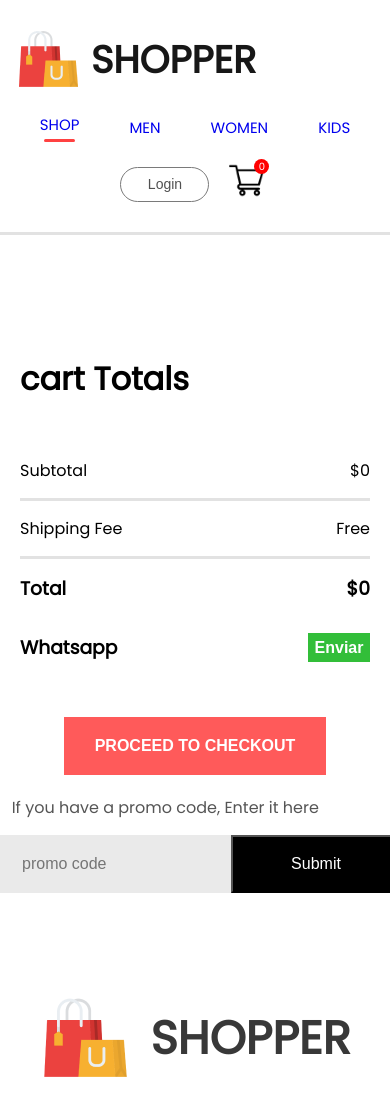
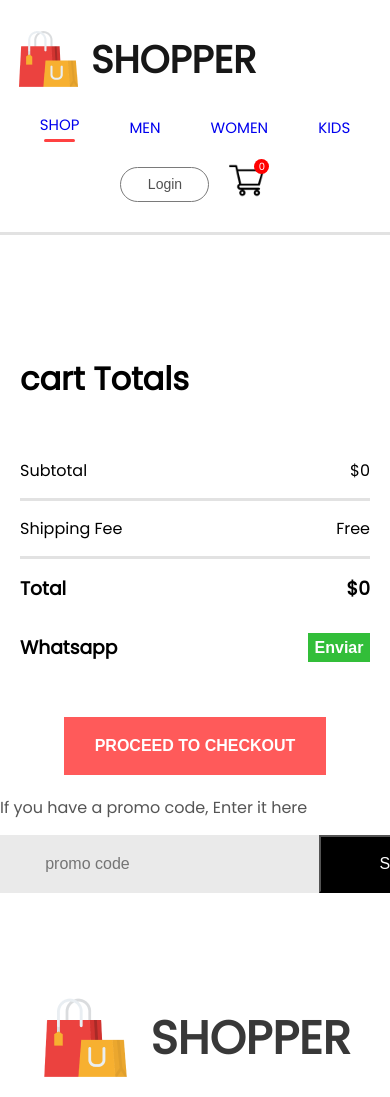
Before and after one commit to rivenie/shopper-Ecommerce-React, a React (Create React App) app: page /shopper-Ecommerce-React/cart in a window 390 px wide. Shown: the top 1097 px of the page. Built offline with nearby package versions, Linux system fonts and the light colour scheme.

Commit message:
Correcciones 06 03/08

```diff
--- a/src/Components/CartItems/CartItems.css
+++ b/src/Components/CartItems/CartItems.css
@@ -188,15 +188,20 @@
         width: 100%;
     }
 
-    .cartItems-promocode p {
+    /*.cartItems-promocode p {
         margin-left: 3%;
+    }*/
+
+    /*.cartItems-promobox {
+        width: 100%;
+    }*/
+
+    .cartItems-promobox input {
+        width: 54%;
+        padding-left: 5%;
     }
 
-    .cartItems-promobox {
-        width: 100%;
-    }
-
-    .cartItems-promobox input {
-        width: auto;
+    .cartItems-promobox button{
+        padding: 0;
     }
 }
```
